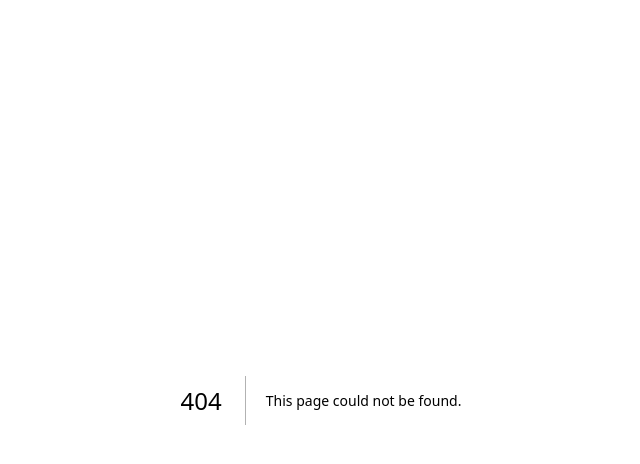
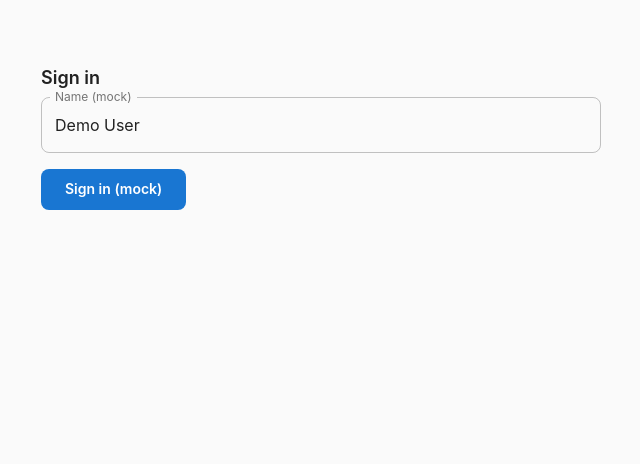
Before and after one commit to Izenberk/analytics-dashboard, a Next.js app in the folder apps/web/: page /login in a window 1280 px wide. Before the commit this address had no page. Shown: the top 464 px of the page, without its empty margins (319-959 px from the left). Built offline with nearby package versions, Linux system fonts and the light colour scheme.

Commit message:
feat(auth): add AuthProvider, RequireAuth and mock login page; protect users page

```diff
--- a/apps/web/src/app/layout.tsx
+++ b/apps/web/src/app/layout.tsx
@@ -2,6 +2,7 @@ import type { Metadata } from "next";
 import { Geist, Geist_Mono } from "next/font/google";
 import "./globals.css";
 import { ThemeRegistry } from "@/providers/ThemeRegistry";
+import { AuthProvider } from "@/lib/auth/AuthProvider";
 
 const geistSans = Geist({
   variable: "--font-geist-sans",
@@ -28,9 +29,11 @@ export default function RootLayout({
       <body
         className={`${geistSans.variable} ${geistMono.variable} antialiased`}
       >
-        <ThemeRegistry>
-          {children}
-        </ThemeRegistry>
+        <AuthProvider>
+          <ThemeRegistry>
+            {children}
+          </ThemeRegistry>
+        </AuthProvider>
       </body>
     </html>
   );
--- /dev/null
+++ b/apps/web/src/app/login/page.tsx
@@ -0,0 +1,37 @@
+'use client';
+
+import React from 'react';
+import { Box, Typography, Button, TextField } from '@mui/material';
+import { useAuth } from '@/lib/auth/AuthProvider';
+import { useRouter } from 'next/navigation';
+
+export default function LoginPage() {
+    const { signin } = useAuth();
+    const router = useRouter();
+    const [name, setName] = React.useState('Demo User');
+
+    const handleLogin = async () => {
+        await signin(name);
+
+        router.replace('/dashboard');
+    };
+
+    return (
+        <Box sx={{ maxWidth: 560, mx: 'auto', mt: 8 }}>
+            <Typography variant='h4' gutterBottom>
+                Sign in
+            </Typography>
+
+            <TextField
+                fullWidth
+                label="Name (mock)"
+                value={name}
+                onChange={(e) => setName(e.target.value)}
+                sx={{ mb: 2 }}
+            />
+            <Button variant='contained' onClick={handleLogin}>
+                Sign in (mock)
+            </Button>
+        </Box>
+    );
+}
--- /dev/null
+++ b/apps/web/src/components/auth/RequireAuth.tsx
@@ -0,0 +1,30 @@
+'use client';
+
+import React from "react";
+import { useRouter } from "next/navigation";
+import { CircularProgress, Box } from "@mui/material";
+import { useAuth } from "@/lib/auth/AuthProvider";
+
+export const RequireAuth: React.FC<{ children: React.ReactNode }> = ({ children }) => {
+    const { user } = useAuth();
+    const router = useRouter();
+
+    React.useEffect(() => {
+        if (user === null) {
+            router.replace('/login');
+        }
+    }, [user, router]);
+
+    // If user is not present, show a spinner while redirect will happen.
+    if (!user) {
+        return (
+            <Box sx={{ display: 'flex', justifyContent: 'center', mt: 8 }}>
+                <CircularProgress />
+            </Box>
+        );
+    }
+
+    return <>{children}</>
+};
+
+export default RequireAuth;
--- /dev/null
+++ b/apps/web/src/lib/auth/AuthProvider.tsx
@@ -0,0 +1,51 @@
+'use client';
+
+import React from "react";
+
+type User = { id: string; name: string } | null;
+
+type AuthContext = {
+    user: User;
+    signin: (name?: string) => Promise<void>;
+    signout: () => Promise<void>
+};
+
+const AuthContext = React.createContext<AuthContext | undefined>(undefined);
+
+export const AuthProvider: React.FC<{ children: React.ReactNode }> = ({ children }) => {
+    const [user, setUser] = React.useState<User>(() => {
+        try {
+            const raw = typeof window !== 'undefined' ? localStorage.getItem('mock_user') : null;
+            return raw ? JSON.parse(raw) as User : null;
+        } catch {
+            return null;
+        }
+    });
+
+    const signin = async (name = 'Demo User') => {
+        const u = { id: '1', name };
+        setUser(u);
+        try {
+            localStorage.setItem('mock_user', JSON.stringify(u));
+        } catch {
+            // ignore localStorage errors in dev
+        }
+    };
+
+    const signout = async () => {
+        setUser(null);
+        try {
+            localStorage.removeItem('mock_user');
+        } catch {}
+    };
+
+    return <AuthContext.Provider value={{ user, signin, signout }}>{children}</AuthContext.Provider>;
+};
+
+export function useAuth() {
+    const ctx = React.useContext(AuthContext);
+    if (!ctx) {
+        throw new Error('useAuth must be used within AuthProvider');
+    }
+    return ctx;
+}
```
